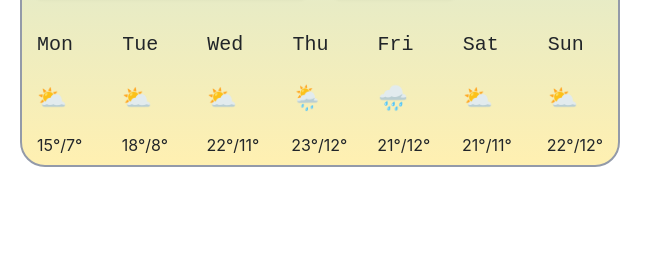
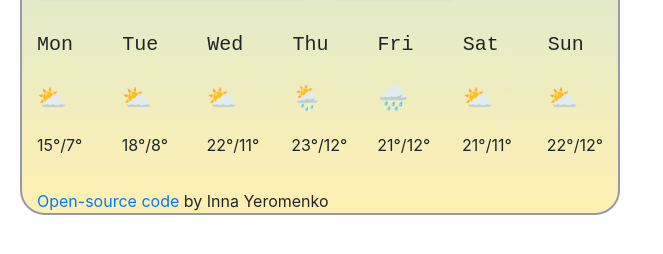
Before and after one commit to Inna-Yeromenko/my-weather-project-VS, a website built with Parcel: page index.html in a window 1280 px wide. Shown: the part 442-696 px from the top of the page, without its empty margins (0-663 px from the left). Built offline with nearby package versions, Linux system fonts and the light colour scheme; no server answers; a web font is replaced by a local one.

Commit message:
added link to my github

```diff
--- a/index.html
+++ b/index.html
@@ -90,4 +90,6 @@
     </div>
     <script src="src/index.js"></script>
   </body>
+  <br>
+<a href = "https://github.com/Inna-Yeromenko/my-weather-project-VS"target="_blank">Open-source code</a> by Inna Yeromenko
 </html>
```
